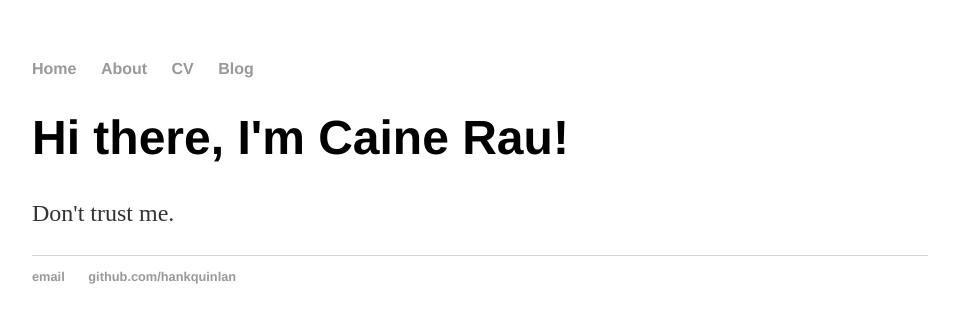
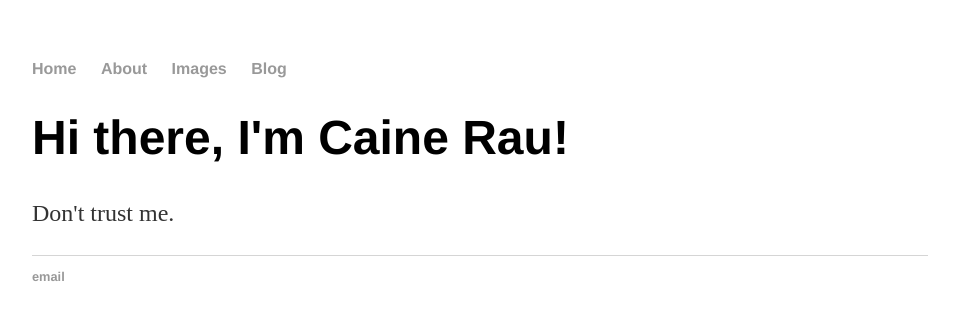
Before and after one commit to letkan/letkan.github.io, a Jekyll site: the page built from index.html, in a window 1280 px wide. Shown: the top 323 px of the page, without its empty margins (160-1119 px from the left). Built offline with Jekyll 4.4.1, drawn with Linux system fonts in a browser that asks for light colours.

Commit message:
Update default.html

```diff
--- a/_layouts/default.html
+++ b/_layouts/default.html
@@ -10,7 +10,7 @@
 	    		<ul>
 	        		<li><a href="/">Home</a></li>
 		        	<li><a href="/about">About</a></li>
-	        		<li><a href="/cv">CV</a></li>
+	        		<li><a href="/cv">Images</a></li>
 	        		<li><a href="/blog">Blog</a></li>
 	    		</ul>
 			</nav>
@@ -21,8 +21,8 @@
 			</div><!-- /.container -->
 			<footer>
 	    		<ul>
-	        		<li><a href="mailto:hankquinlanhub@gmail.com">email</a></li>
-	        		<li><a href="https://github.com/hankquinlan">github.com/hankquinlan</a></li>
+	        		<li><a href="mailto:petrica.celrau@gmail.com">email</a></li>
+	        		<!--li><a href="https://github.com/hankquinlan">github.com/hankquinlan</a></li-->
 				</ul>
 			</footer>
 		</body>
```
